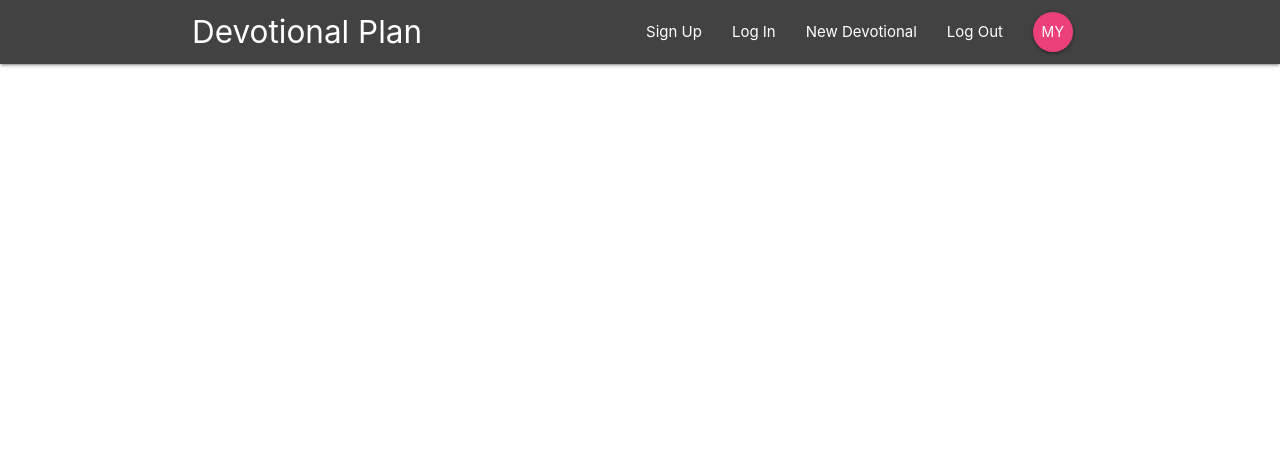
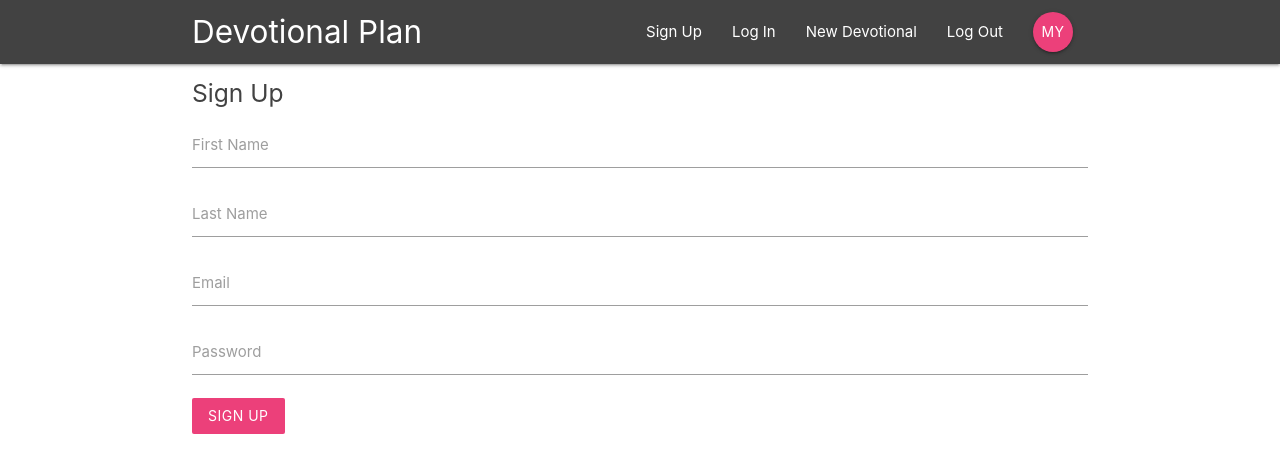
Before and after one commit to mylesz123/prayer-devotionals, a React (Create React App) app: page /signup in a window 1280 px wide. Shown: the top 472 px of the page. Built offline with nearby package versions, Linux system fonts and the light colour scheme.

Commit message:
login and signup component basic layout

```diff
--- a/src/Components/App.js
+++ b/src/Components/App.js
@@ -4,6 +4,8 @@ import { BrowserRouter, Switch, Route } from 'react-router-dom';
 import Navbar from "./layout/Navbar";
 import Dashboard from './dashboard/Dashboard';
 import DevotionalDetails from './devotionals/DevotionalDetails';
+import Login from './authentication/Login';
+import SignUp from './authentication/SignUp';
 
 function App() {
   return (
@@ -13,6 +15,8 @@ function App() {
         <Switch>
           <Route exact path="/" component={Dashboard} />
           <Route path="/devotional/:id" component={DevotionalDetails} />
+          <Route path="/login" component={Login} />
+          <Route path="/signup" component={SignUp} />
         </Switch>
       </div>
     </BrowserRouter>
--- /dev/null
+++ b/src/Components/authentication/Login.jsx
@@ -0,0 +1,38 @@
+import React, { useState } from 'react'
+
+export default function Login() {
+    const [state, setState] = useState({
+        email: "",
+        password: "",
+    });
+
+    const handleSubmit = (e) => {
+        e.preventDefault();
+        console.log(state);
+    }
+    const onChange = input => e => {
+        let value = e.target.value;
+        setState(prevState => {
+            return {...prevState, [input]: value};
+        });
+    }
+
+    return (
+        <div className="container">
+            <form onSubmit={handleSubmit} className="white">
+                <h5 className="grey-text text-darken-3">Welcome Back!</h5>
+                <div className="input-field">
+                    <label htmlFor="email">Email</label>
+                    <input type="email" id="email" onChange={onChange('email')}/>
+                </div>
+                <div className="input-field">
+                    <label htmlFor="password">Password</label>
+                    <input type="password" id="password" onChange={onChange('password')}/>
+                </div>
+                <div className="input-field">
+                    <button className="btn pink lighten-1 z-depth-0">Login</button>
+                </div>
+            </form>
+        </div>
+    )
+}
--- a/src/Components/authentication/SignUp.jsx
+++ b/src/Components/authentication/SignUp.jsx
@@ -0,0 +1,48 @@
+import React, { useState } from 'react'
+
+export default function SignUp() {
+    const [state, setState] = useState({
+        firstName: "",
+        lastName: "",
+        email: "",
+        password: "",
+    });
+
+    const handleSubmit = (e) => {
+        e.preventDefault();
+        console.log(state);
+    }
+    const onChange = input => e => {
+        let value = e.target.value;
+        setState(prevState => {
+            return { ...prevState, [input]: value };
+        });
+    }
+
+    return (
+        <div className="container">
+            <form onSubmit={handleSubmit} className="white">
+                <h5 className="grey-text text-darken-3">Sign Up</h5>
+                <div className="input-field">
+                    <label htmlFor="firstName">First Name</label>
+                    <input type="text" id="firstName" onChange={onChange('firstName')} />
+                </div>
+                <div className="input-field">
+                    <label htmlFor="lastName">Last Name</label>
+                    <input type="text" id="lastName" onChange={onChange('lastName')} />
+                </div>
+                <div className="input-field">
+                    <label htmlFor="email">Email</label>
+                    <input type="email" id="email" onChange={onChange('email')} />
+                </div>
+                <div className="input-field">
+                    <label htmlFor="password">Password</label>
+                    <input type="password" id="password" onChange={onChange('password')} />
+                </div>
+                <div className="input-field">
+                    <button className="btn pink lighten-1 z-depth-0">Sign Up</button>
+                </div>
+            </form>
+        </div>
+    )
+}
```
Also changed, not shown: src/Components/authentication/SignIn.jsx (deleted).
